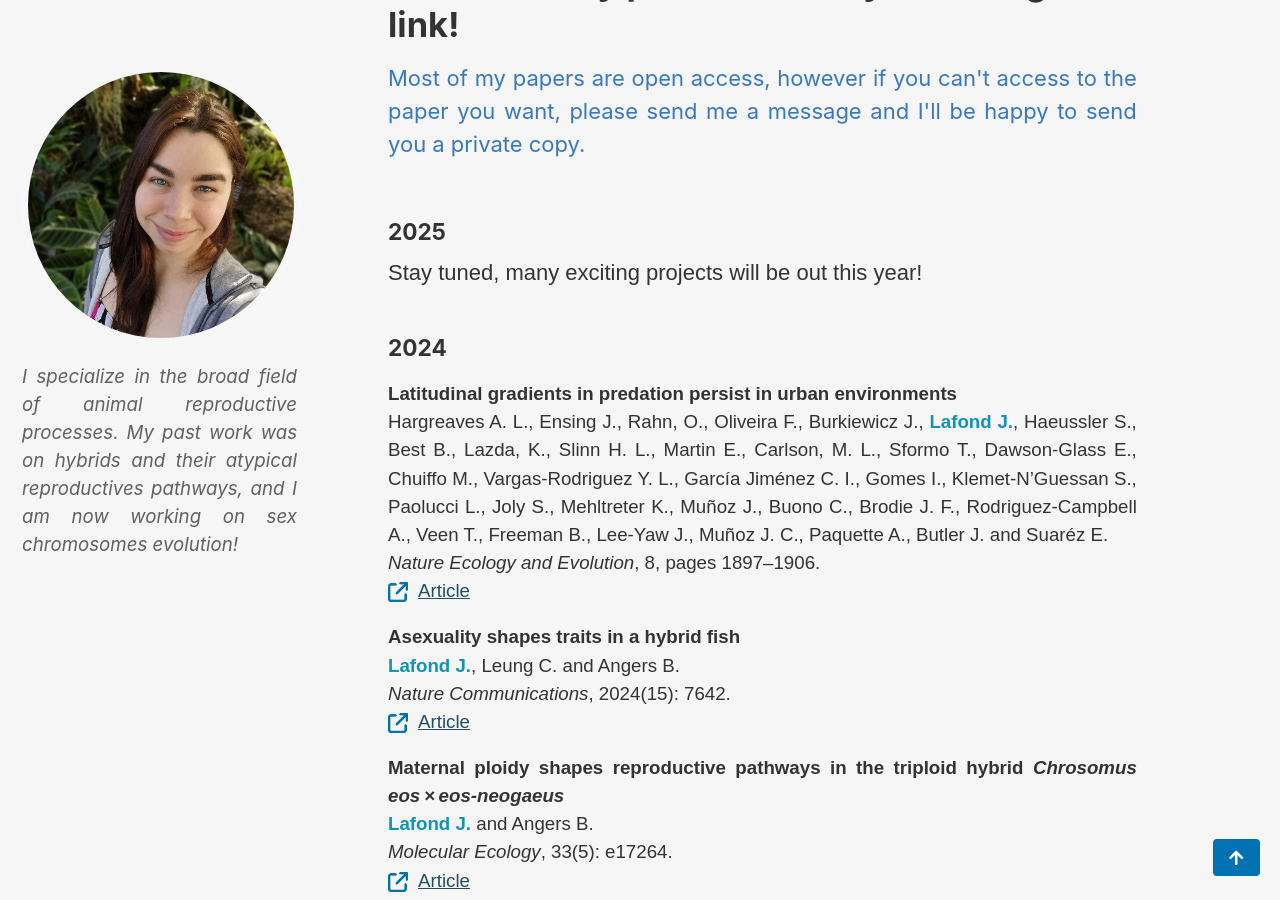
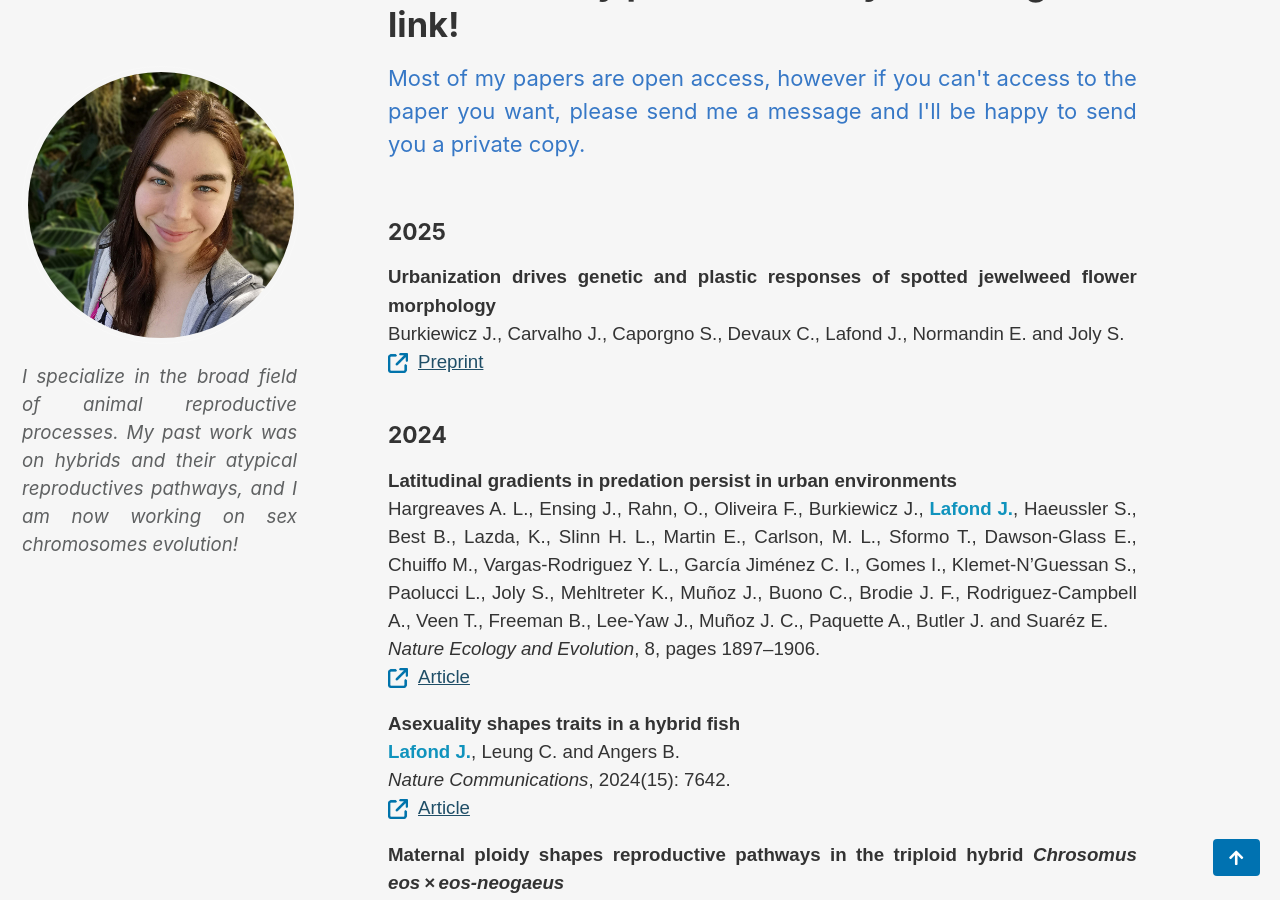
Before and after one commit to JoelleLafond/JoelleLafond.github.io, a Jekyll site: the page built from _pages/4_Publications.md, in a window 1280 px wide and 900 px high, scrolled down 447 px. Built offline with Jekyll 4.4.1, drawn with Linux system fonts in a browser that asks for light colours; cached includes are drawn as plain includes.

Commit message:
Update 4_Publications.md

```diff
--- a/_pages/4_Publications.md
+++ b/_pages/4_Publications.md
@@ -18,7 +18,12 @@ excerpt: '<p class="excerpt-post"> List of publications </p>'
 
 <h5>2025 </h5>
 
-<p> Stay tuned, many exciting projects will be out this year! </p>
+<p style="font-size:85%; font-weight: bold; margin:1em 0 0 0">Urbanization drives genetic and plastic responses of spotted jewelweed flower morphology</p>
+<p align="justify" style="font-size:85%; margin:0 0 0 0">Burkiewicz J., Carvalho J., Caporgno S., Devaux C., Lafond J., Normandin E. and Joly S.</p>
+<p style="font-size:85%; margin:0 0 0 0"></p>
+<p style="font-size:85%; margin:0 0 0 0"> <a target="_blank" href="https://www.biorxiv.org/content/10.1101/2025.06.10.658901v2">
+  <img style="margin-right: 10px; display: inline-block; vertical-align: middle;" alt="alt_text" width="20px" src="../assets/images/Favicon_Link.png" />Preprint
+</a></p>
 
 <h5>2024 </h5>
 
```
